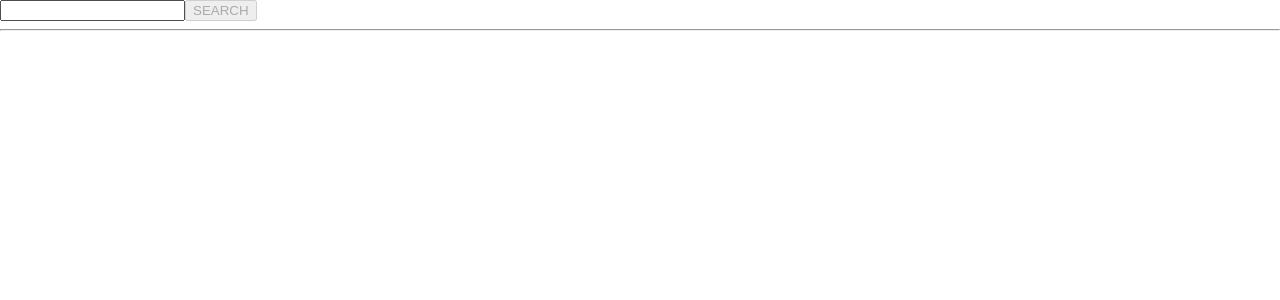
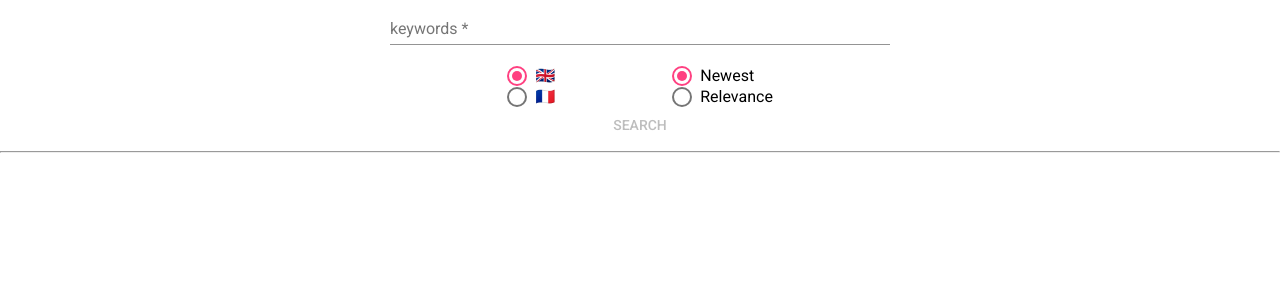
Before and after one commit to wishtack-training/wt-training-angular, an Angular app: page / in a window 1280 px wide. Shown: the top 300 px of the page. Built offline with nearby package versions, Linux system fonts and the light colour scheme.

Commit message:
🚧 add book search

```diff
--- a/src/app/book-search/book-search.component.css
+++ b/src/app/book-search/book-search.component.css
@@ -1,3 +1,24 @@
-input.ng-touched.ng-invalid {
-    background-color: #ffaaa5;
+:host {
+  display: flex;
+  flex-direction: row;
+  justify-content: center;
 }
+
+.book-search-form {
+  display: flex;
+  flex-direction: column;
+  align-items: stretch;
+  width: 500px;
+}
+
+.selectors {
+  display: flex;
+  flex-direction: row;
+  justify-content: space-evenly;
+}
+
+.vertical-radio-selector {
+  display: flex;
+  flex-direction: column;
+  justify-content: space-around;
+}
--- a/src/app/book-search/book-search.component.html
+++ b/src/app/book-search/book-search.component.html
@@ -1,8 +1,33 @@
-<form [formGroup]="searchForm" (ngSubmit)="search()">
-  <!--  @todo use material form field. -->
-  <input formControlName="keywords" type="text">
+<form class="book-search-form" [formGroup]="searchForm" (ngSubmit)="search()">
+
+  <mat-form-field>
+    <input formControlName="keywords" matInput placeholder="keywords">
+  </mat-form-field>
+
+  <div class="selectors">
+
+    <!-- Language selector. -->
+    <mat-radio-group class="vertical-radio-selector" formControlName="language">
+      <mat-radio-button [value]="Language.English">🇬🇧</mat-radio-button>
+      <mat-radio-button [value]="Language.French">🇫🇷</mat-radio-button>
+    </mat-radio-group>
+
+    <!-- Order selector. -->
+    <mat-radio-group class="vertical-radio-selector" formControlName="order">
+      <mat-radio-button [value]="Order.Newest">Newest</mat-radio-button>
+      <mat-radio-button [value]="Order.Relevance">Relevance</mat-radio-button>
+    </mat-radio-group>
+
+  </div>
 
   <!--  @todo use checkboxes & radios for filtering and sorting. -->
   <!-- https://developers.google.com/books/docs/v1/reference/volumes/list -->
-  <button type="submit" [disabled]="!searchForm.valid">SEARCH</button>
+  <button
+    mat-button
+    color="primary"
+    type="submit"
+    [disabled]="!searchForm.valid"
+  >
+    SEARCH
+  </button>
 </form>
--- a/src/app/book-search/book-search.component.ts
+++ b/src/app/book-search/book-search.component.ts
@@ -1,6 +1,17 @@
 import { HttpClient } from '@angular/common/http';
 import { Component, OnInit } from '@angular/core';
 import { FormControl, FormGroup, Validators } from '@angular/forms';
+import { removeUndefinedFields } from '../../lib/remove-undefined-fields';
+
+export enum Order {
+  Newest = 'newest',
+  Relevance = 'relevance'
+}
+
+export enum Language {
+  English = 'en',
+  French = 'fr'
+}
 
 @Component({
   selector: 'mc-book-search',
@@ -8,11 +19,17 @@ import { FormControl, FormGroup, Validators } from '@angular/forms';
   styleUrls: ['./book-search.component.css']
 })
 export class BookSearchComponent implements OnInit {
+
+  Order = Order;
+  Language = Language;
+
   searchForm = new FormGroup({
     keywords: new FormControl(null, [
       Validators.required,
       Validators.minLength(3)
-    ])
+    ]),
+    language: new FormControl(Language.English),
+    order: new FormControl(Order.Newest)
   });
 
   constructor(private _httpClient: HttpClient) {
@@ -27,9 +44,9 @@ export class BookSearchComponent implements OnInit {
   search() {
     const {keywords} = this.searchForm.value;
     const result$ = this._httpClient.get('https://www.googleapis.com/books/v1/volumes', {
-      params: {
+      params: removeUndefinedFields({
         q: keywords
-      }
+      })
     });
 
     result$.subscribe(data => {
--- /dev/null
+++ b/src/lib/remove-undefined-fields.ts
@@ -0,0 +1,14 @@
+export function removeUndefinedFields(object: object) {
+  return Object.entries(object)
+    .reduce((acc, [key, value]) => {
+
+      if (value === undefined) {
+        return acc;
+      }
+
+      return {
+        ...acc,
+        [key]: value
+      };
+    }, {});
+}
```
Also changed, not shown: src/app/app.module.ts (+7 -1 lines), 2 other files (tests, documents, lock files or other folders).
